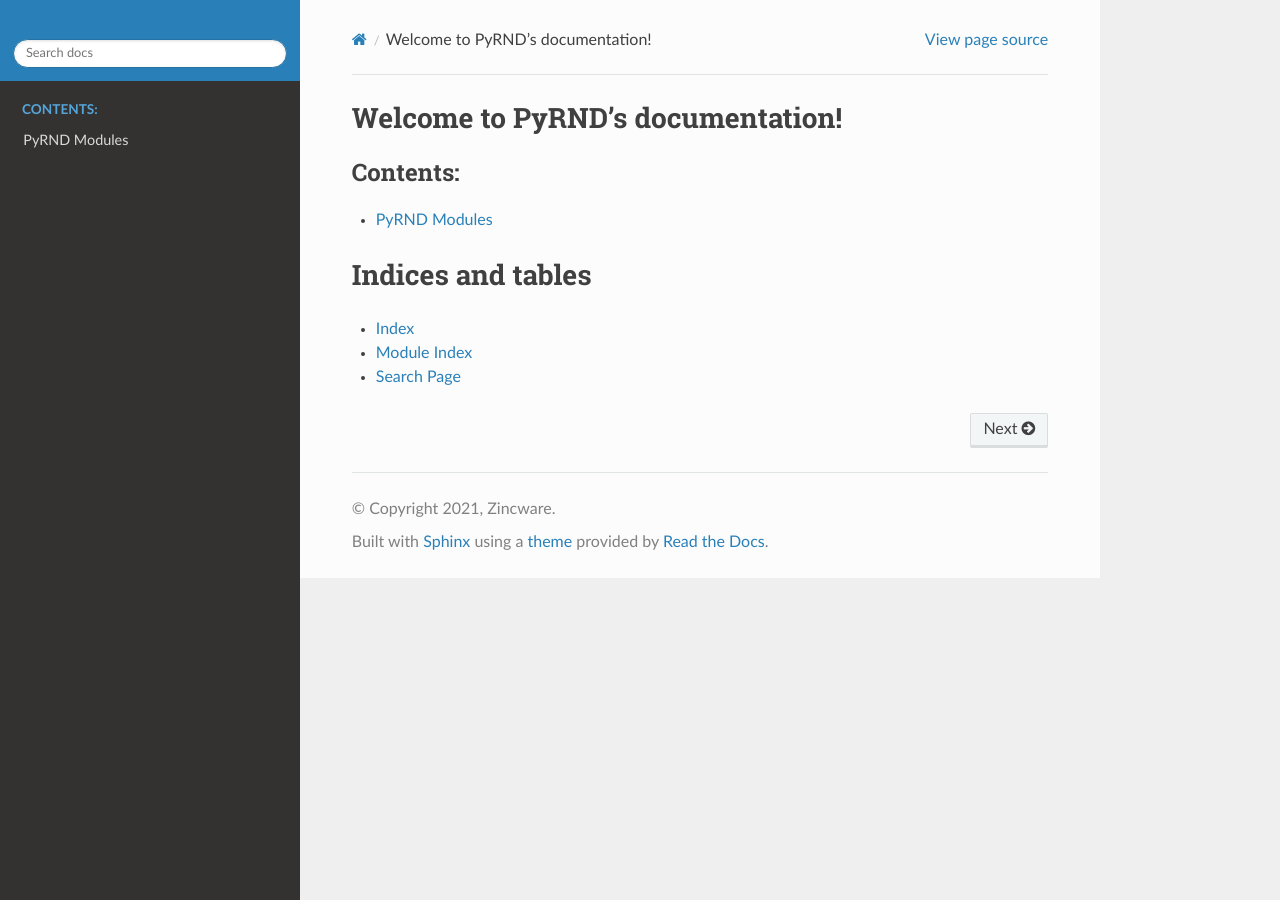
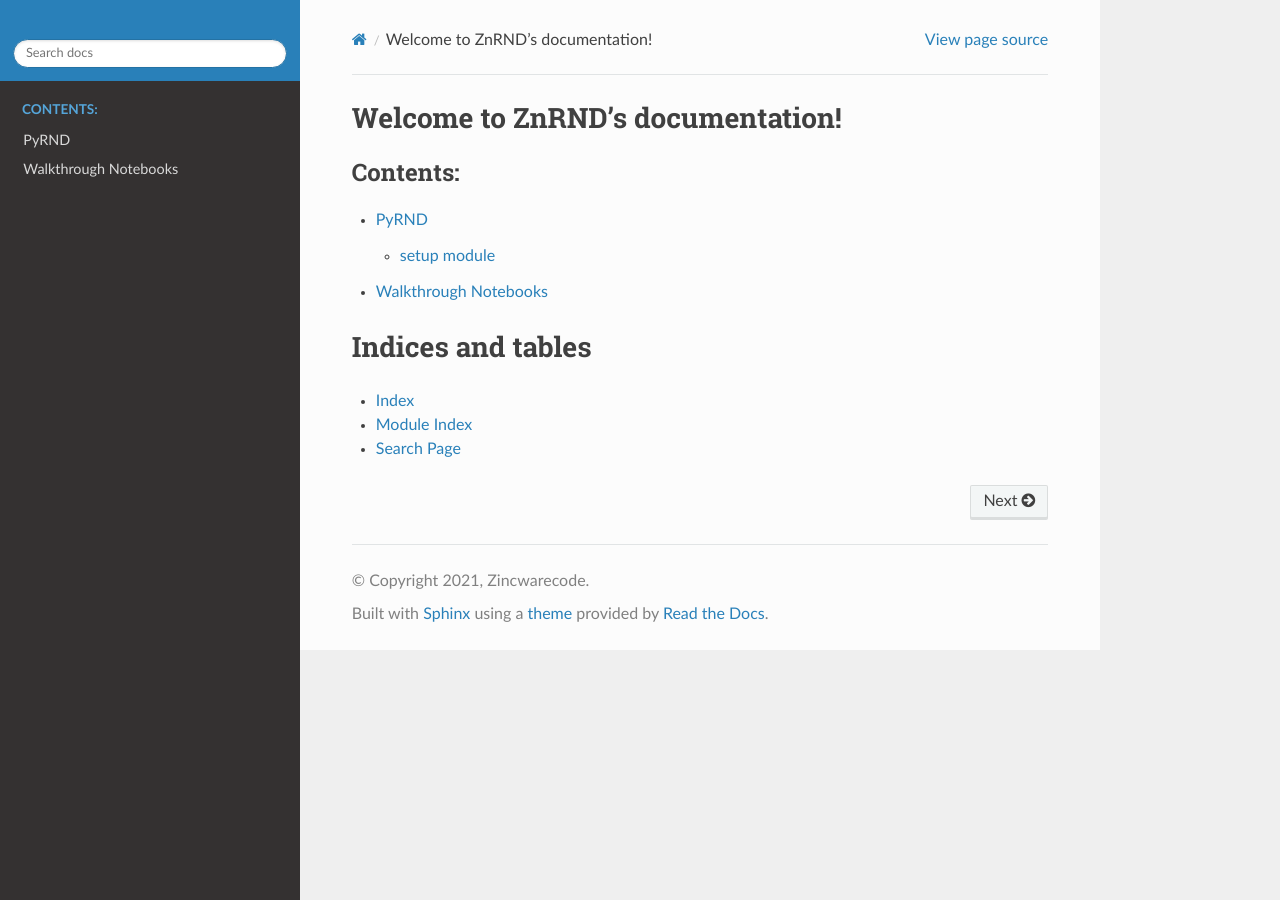
Before and after one commit to zincware/ZnNL, a Sphinx documentation site: the page built from docs/source/index.rst, in a window 1280 px wide. Built offline with Sphinx 7.4.7 and the Read the Docs theme 2.0.0, drawn with Linux system fonts in a browser that asks for light colours; pages that are not in the unit, such as notebooks, are missing from menus.

Commit message:
update documentation

```diff
--- a/docs/source/conf.py
+++ b/docs/source/conf.py
@@ -6,14 +6,16 @@
 import sphinx_rtd_theme
 
 sys.path.insert(0, os.path.abspath("."))
+sys.path.insert(0, os.path.abspath("../"))
 sys.path.insert(0, os.path.abspath("../../"))
 html_theme_path = [sphinx_rtd_theme.get_html_theme_path()]
+html_static_path = []
 
 # -- Experiment information ---------------------------------------------------
 
-project = "PYRND"
-copyright = "2021, Zincware"
-author = "Zincware"
+project = "ZnRND"
+copyright = "2021, Zincwarecode"
+author = "Zincwarecode"
 
 # The full version, including alpha/beta/rc tags
 release = "2021"
@@ -27,7 +29,6 @@
 # ones.
 extensions = [
     "sphinx.ext.autodoc",
-    "sphinx.ext.napoleon",
     "sphinx.ext.autosummary",
     "sphinx.ext.githubpages",
     "sphinx.ext.intersphinx",
--- a/docs/source/index.rst
+++ b/docs/source/index.rst
@@ -1,16 +1,17 @@
-.. PyRND documentation master file, created by
+.. ZnRND documentation master file, created by
    sphinx-quickstart on Fri Jul 23 13:14:08 2021.
    You can adapt this file completely to your liking, but it should at least
    contain the root `toctree` directive.
 
-Welcome to PyRND's documentation!
+Welcome to ZnRND's documentation!
 =================================
 
 .. toctree::
    :maxdepth: 2
    :caption: Contents:
 
-   modules_index
+   _modules/modules
+   examples/walkthrough
 
 
 
--- a/docs/source/modules_index.rst
+++ /dev/null
@@ -1,2 +0,0 @@
-PyRND Modules
--------------
```
Also changed, not shown: docs/source/_modules/pyrnd.core.data.rst (deleted, +0 -10 lines), docs/source/_modules/pyrnd.core.models.rst (deleted, +0 -21 lines), docs/source/_modules/pyrnd.core.rnd.rst (deleted, +0 -10 lines), docs/source/_modules/pyrnd.core.rst (deleted, +0 -20 lines), docs/source/_modules/pyrnd.rst (deleted, +0 -18 lines), docs/source/examples/walkthrough.rst (added, +10 -0 lines), 2 other files.
